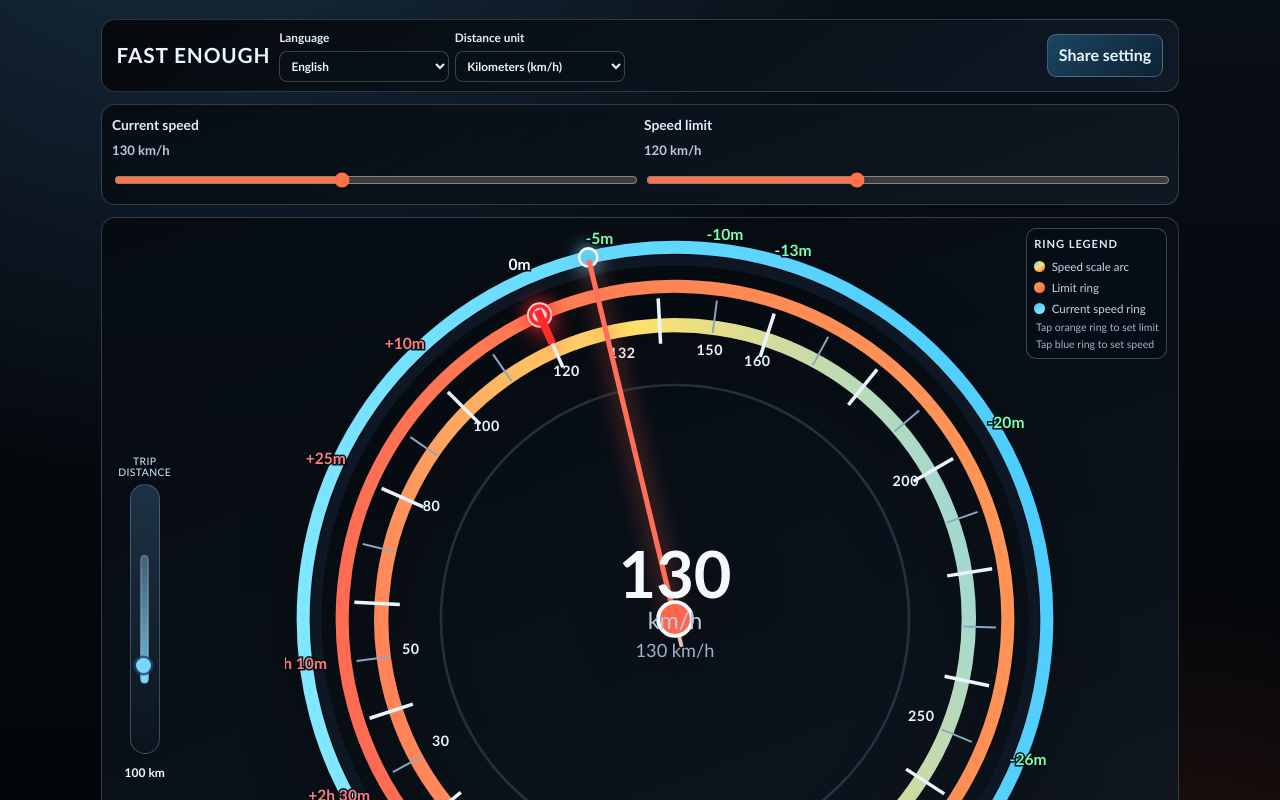
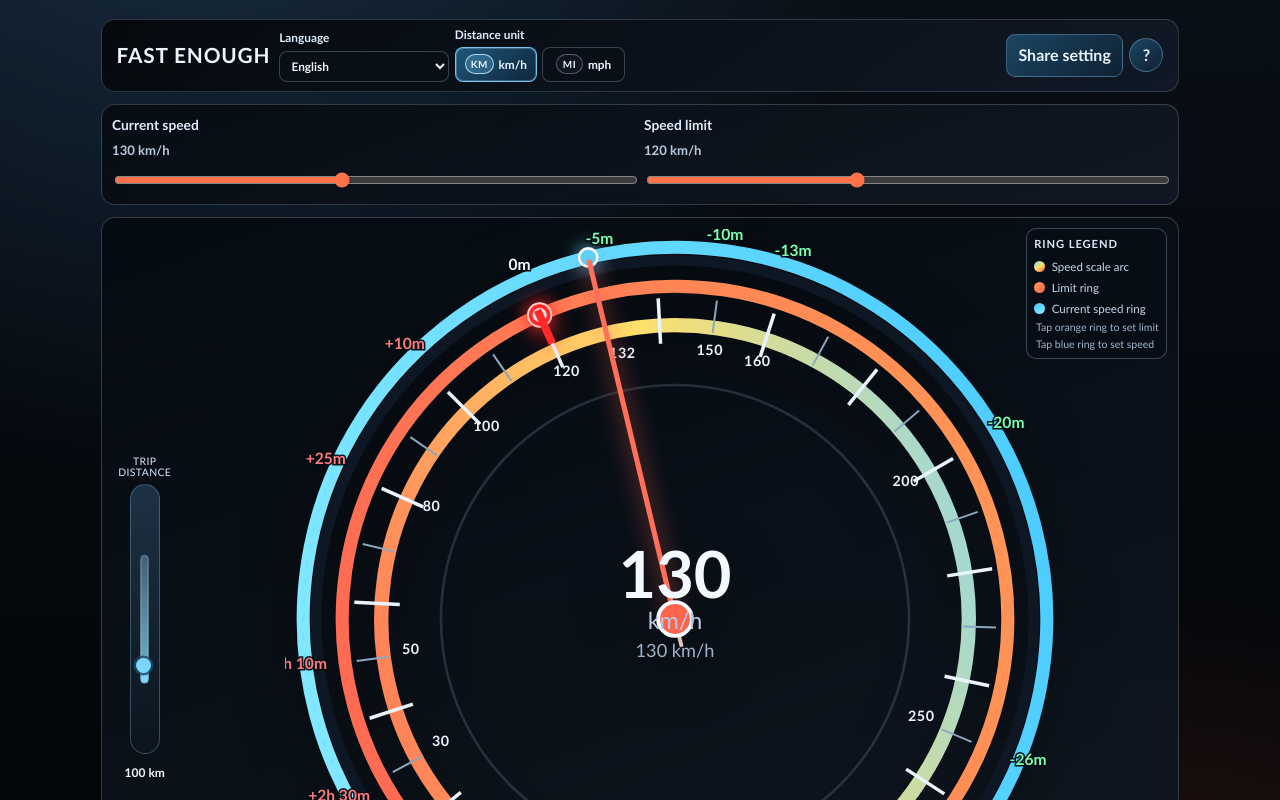
Before and after one commit to POLYTROPO-ES/fastenough, a React (Vite) app: page / in a window 1280 px wide. Shown: the top 800 px of the page. Built offline with nearby package versions, Linux system fonts and the light colour scheme.

Commit message:
feat: add unit toggle buttons and help popover with repository link

```diff
--- a/src/App.css
+++ b/src/App.css
@@ -48,6 +48,61 @@
   color: #ebf6ff;
   font: inherit;
   padding: 0.38rem 0.46rem;
+}
+
+.unit-toggle {
+  color: #deeeff;
+  font-weight: 600;
+  display: grid;
+  gap: 0.25rem;
+  font-size: 0.74rem;
+}
+
+.unit-toggle-label {
+  line-height: 1;
+}
+
+.unit-toggle-buttons {
+  display: grid;
+  grid-template-columns: 1fr 1fr;
+  gap: 0.32rem;
+}
+
+.unit-toggle-btn {
+  border: 1px solid rgba(180, 200, 218, 0.28);
+  border-radius: 8px;
+  background: rgba(9, 16, 24, 0.9);
+  color: #ebf6ff;
+  font: inherit;
+  font-weight: 700;
+  padding: 0.34rem 0.42rem;
+  display: inline-flex;
+  align-items: center;
+  justify-content: center;
+  gap: 0.3rem;
+  cursor: pointer;
+}
+
+.unit-toggle-btn .unit-icon {
+  min-width: 1.7rem;
+  border-radius: 999px;
+  border: 1px solid rgba(185, 210, 230, 0.4);
+  padding: 0.1rem 0.3rem;
+  font-size: 0.62rem;
+  letter-spacing: 0.05em;
+  text-align: center;
+  background: rgba(13, 23, 35, 0.85);
+}
+
+.unit-toggle-btn.active {
+  border-color: rgba(123, 213, 255, 0.9);
+  background: linear-gradient(140deg, rgba(32, 93, 131, 0.92), rgba(16, 40, 61, 0.96));
+  box-shadow: inset 0 0 0 1px rgba(188, 232, 255, 0.25);
+}
+
+.unit-toggle-btn.active .unit-icon {
+  background: rgba(122, 213, 255, 0.24);
+  border-color: rgba(189, 235, 255, 0.88);
 }
 
 .top-controls,
@@ -408,6 +463,73 @@
   justify-self: end;
 }
 
+.topbar-actions {
+  display: inline-flex;
+  align-items: center;
+  gap: 0.4rem;
+  justify-self: end;
+}
+
+.help-popover {
+  position: relative;
+}
+
+.help-trigger {
+  list-style: none;
+  width: 34px;
+  height: 34px;
+  border-radius: 999px;
+  border: 1px solid rgba(151, 201, 237, 0.35);
+  background: linear-gradient(140deg, rgba(31, 78, 110, 0.85), rgba(15, 35, 53, 0.9));
+  color: #e9f6ff;
+  font-weight: 800;
+  display: grid;
+  place-items: center;
+  cursor: pointer;
+}
+
+.help-trigger::-webkit-details-marker {
+  display: none;
+}
+
+.help-panel {
+  position: absolute;
+  top: calc(100% + 0.45rem);
+  right: 0;
+  width: min(460px, 86vw);
+  z-index: 5;
+  background: rgba(7, 14, 22, 0.97);
+  border: 1px solid rgba(159, 183, 204, 0.36);
+  border-radius: 11px;
+  padding: 0.66rem 0.72rem;
+  box-shadow: 0 14px 30px rgba(0, 0, 0, 0.4);
+}
+
+.help-panel h2 {
+  margin: 0;
+  font-size: 0.9rem;
+  letter-spacing: 0.03em;
+  color: #e8f5ff;
+}
+
+.help-panel p,
+.help-panel li {
+  color: #b9cde1;
+  font-size: 0.77rem;
+  line-height: 1.4;
+}
+
+.help-panel ul {
+  margin: 0.4rem 0;
+  padding-left: 1rem;
+  display: grid;
+  gap: 0.2rem;
+}
+
+.help-panel a {
+  color: #8dd7ff;
+}
+
 .share-action:hover {
   border-color: rgba(173, 218, 248, 0.5);
 }
@@ -477,6 +599,10 @@
 
   .topbar-inline-controls {
     grid-template-columns: repeat(2, minmax(0, 1fr));
+  }
+
+  .topbar-actions {
+    justify-self: start;
   }
 
   .top-controls {
--- a/src/App.tsx
+++ b/src/App.tsx
@@ -52,6 +52,7 @@ type InitialSettings = {
 const KM_TO_MI = 0.621371;
 const MI_TO_KM = 1.60934;
 const BASE_MARKS_KMH = [30, 50, 80, 100, 120, 132, 150, 160, 200, 250, 300];
+const REPOSITORY_URL = 'https://github.com/POLYTROPO-ES/fastenough';
 
 const languageOptions: Array<{ value: Locale; label: string }> = [
   { value: 'en', label: 'English' },
@@ -462,6 +463,7 @@ function App() {
   const currentTravelTimeHours = speedKmh > 0 ? distanceKm / speedKmh : Number.POSITIVE_INFINITY;
   const baselineTravelTimeHours = speedLimitActive && speedLimitKmh > 0 ? distanceKm / speedLimitKmh : 0;
   const currentDiffHours = speedLimitActive ? currentTravelTimeHours - baselineTravelTimeHours : 0;
+  const perHourDiffHours = speedLimitActive && speedKmh > 0 ? speedLimitKmh / speedKmh - 1 : 0;
 
   const displayMarks = useMemo(() => createDisplayMarks(distanceUnit, maxSpeed), [distanceUnit, maxSpeed]);
 
@@ -549,6 +551,13 @@ function App() {
     !speedLimitActive || Math.abs(currentDiffHours) < 0.0001
       ? t.noDifference
       : currentDiffHours < 0
+        ? t.timeSaved
+        : t.timeLost;
+
+  const perHourState =
+    !speedLimitActive || Math.abs(perHourDiffHours) < 0.0001
+      ? t.noDifference
+      : perHourDiffHours < 0
         ? t.timeSaved
         : t.timeLost;
 
@@ -664,18 +673,63 @@ function App() {
             </select>
           </label>
 
-          <label>
-            {t.unitLabel}
-            <select value={distanceUnit} onChange={(event) => handleUnitChange(event.target.value as DistanceUnit)}>
-              <option value="km">Kilometers (km/h)</option>
-              <option value="mi">Miles (mph)</option>
-            </select>
-          </label>
+          <div className="unit-toggle" role="group" aria-label={t.unitLabel}>
+            <span className="unit-toggle-label">{t.unitLabel}</span>
+            <div className="unit-toggle-buttons" data-testid="unit-toggle">
+              <button
+                type="button"
+                className={`unit-toggle-btn ${distanceUnit === 'km' ? 'active' : ''}`}
+                onClick={() => handleUnitChange('km')}
+                aria-pressed={distanceUnit === 'km'}
+                aria-label="Kilometers per hour"
+              >
+                <span className="unit-icon" aria-hidden="true">KM</span>
+                <span>km/h</span>
+              </button>
+              <button
+                type="button"
+                className={`unit-toggle-btn ${distanceUnit === 'mi' ? 'active' : ''}`}
+                onClick={() => handleUnitChange('mi')}
+                aria-pressed={distanceUnit === 'mi'}
+                aria-label="Miles per hour"
+              >
+                <span className="unit-icon" aria-hidden="true">MI</span>
+                <span>mph</span>
+              </button>
+            </div>
+          </div>
         </div>
 
-        <button type="button" className="share-action" onClick={shareCurrentSettings} data-testid="share-settings-btn">
-          {t.shareSettings}
-        </button>
+        <div className="topbar-actions">
+          <button type="button" className="share-action" onClick={shareCurrentSettings} data-testid="share-settings-btn">
+            {t.shareSettings}
+          </button>
+
+          <details className="help-popover">
+            <summary className="help-trigger" aria-label="Help">
+              ?
+            </summary>
+            <div className="help-panel">
+              <h2>How Fast enough Works</h2>
+              <p>
+                Fast enough compares travel time between your current speed and an optional speed limit over the
+                selected trip distance. It visualizes the impact both in the center summary and around the speedometer
+                overlay marks.
+              </p>
+              <ul>
+                <li>Current speed: blue ring and center needle.</li>
+                <li>Speed limit: orange ring and red limit sign marker.</li>
+                <li>Trip distance: vertical slider from 10 to 1000.</li>
+                <li>Overlay labels: time gained or lost versus the configured limit at each mark.</li>
+                <li>Quick summary: total trip difference plus gain/loss per hour at your current setting.</li>
+                <li>Share setting: copies a URL with d, s, and l query parameters for exact state restore.</li>
+              </ul>
+              <p>
+                Repository: <a href={REPOSITORY_URL} target="_blank" rel="noreferrer">{REPOSITORY_URL}</a>
+              </p>
+            </div>
+          </details>
+        </div>
       </header>
 
       <section className="top-controls" aria-label="primary controls">
@@ -943,6 +997,9 @@ function App() {
             {signedDuration(currentDiffHours)}
           </p>
           <p className="delta-state" data-testid="time-saved-state">{currentState}</p>
+          <p className="small-line" data-testid="time-per-hour">
+            {t.timeSaved}/{t.timeLost} per hour: <strong>{signedDuration(perHourDiffHours)}</strong> ({perHourState})
+          </p>
           <p className="small-line">{t.currentTravelTime}: <strong>{formatDuration(currentTravelTimeHours)}</strong></p>
           <p className="small-line">
             {speedLimitActive ? t.baselineTravelTime : t.baselineNote}:{' '}
```
